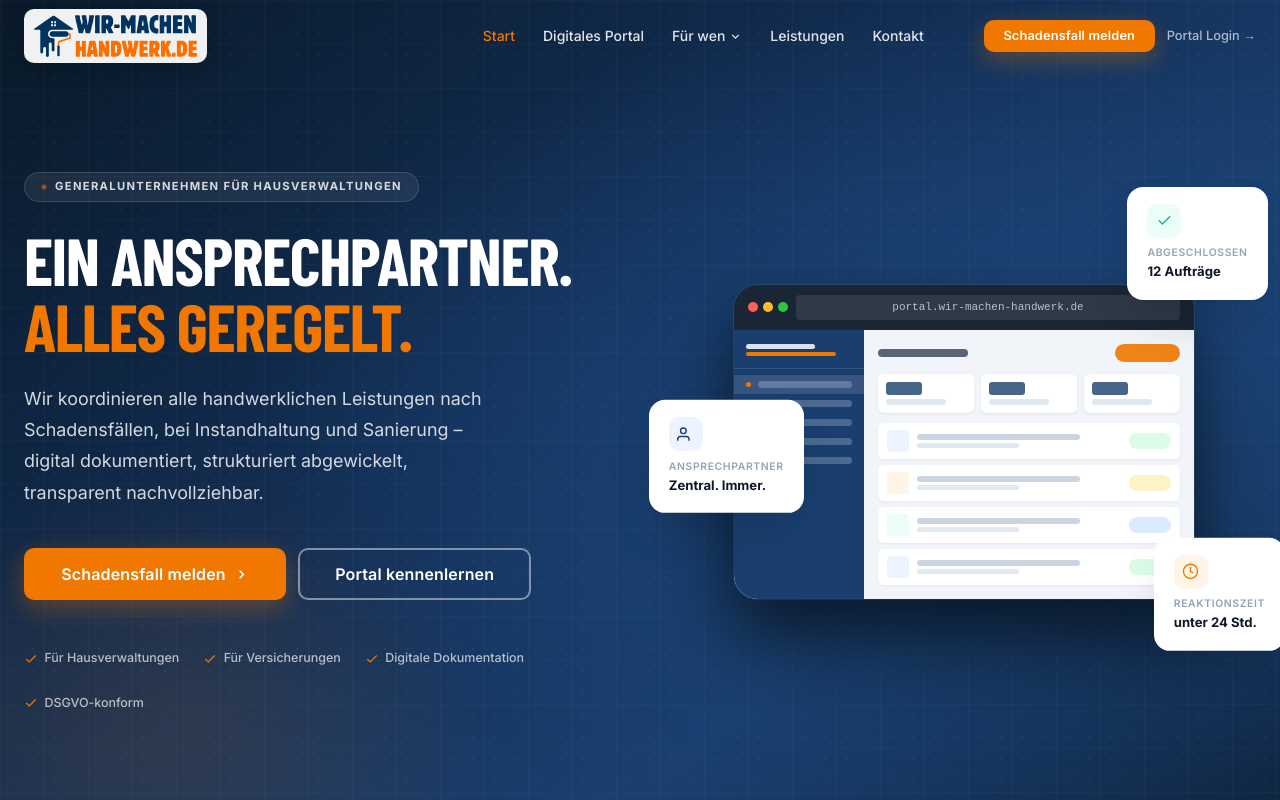
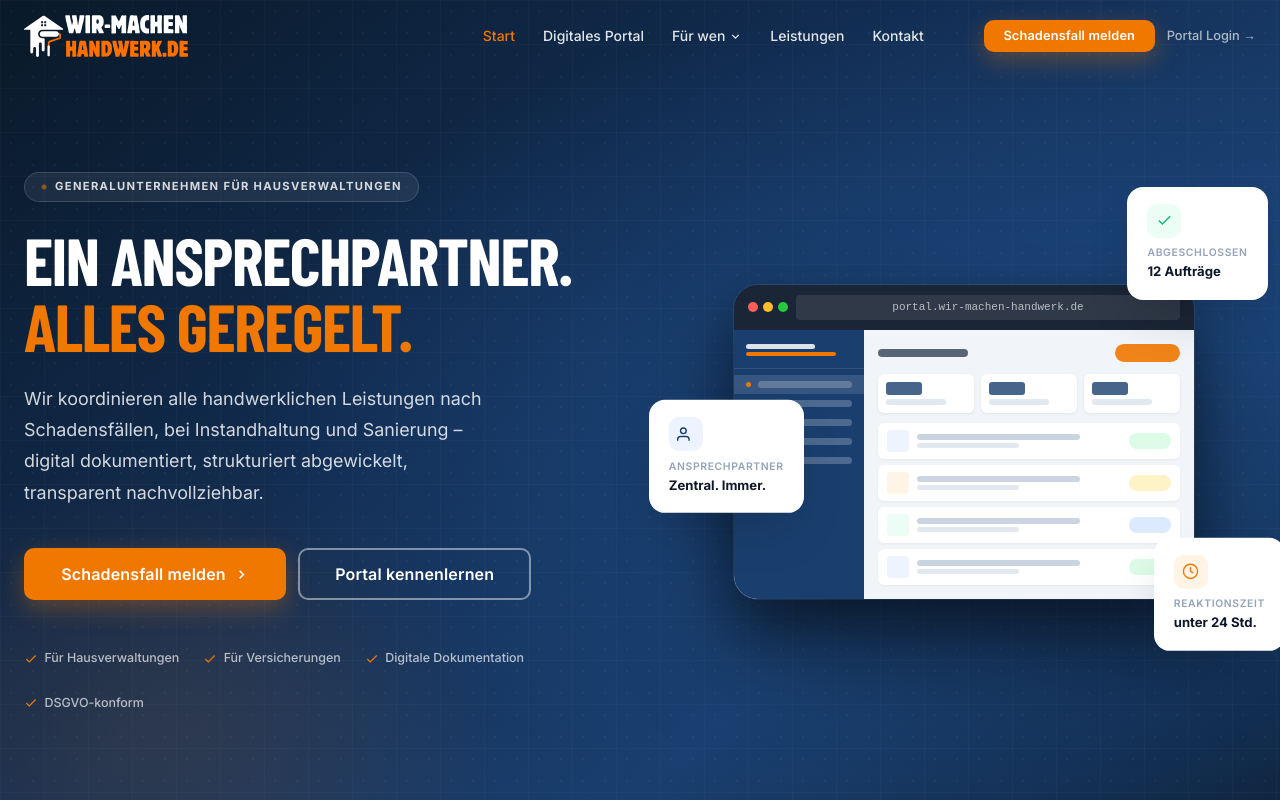
Before and after one commit to Kevba18/wir-machen-handwerk-webseite, a plain HTML site: page index.html in a window 1280 px wide. Shown: the top 800 px of the page. Drawn offline with nearby package versions, Linux system fonts and the light colour scheme; a web font is replaced by a local one.

Commit message:
Switch header logo on scroll

```diff
--- a/css/style.css
+++ b/css/style.css
@@ -195,15 +195,20 @@
 
 .nav__logo {
   display: flex; align-items: center; gap: 0.75rem; flex-shrink: 0;
-  padding: 0.36rem 0.58rem;
-  border-radius: var(--radius);
-  background: rgba(255,255,255,0.94);
-  box-shadow: 0 8px 22px rgba(0,0,0,0.12);
+  min-width:min(225px,42vw);
 }
 .nav__logo-icon { width: 40px; height: 40px; }
 .nav__logo-img  { height: 34px; width: auto; }
 .site-logo { display:block; width:auto; object-fit:contain; }
-.site-logo--nav { height:42px; max-width:min(225px,42vw); }
+.site-logo-stack { position:relative; display:block; width:min(225px,42vw); height:42px; }
+.site-logo--nav {
+  position:absolute; inset:0 auto auto 0;
+  height:42px; max-width:min(225px,42vw);
+  transition:opacity var(--transition);
+}
+.site-logo--light-bg { opacity:0; }
+.nav.scrolled .site-logo--dark-bg { opacity:0; }
+.nav.scrolled .site-logo--light-bg { opacity:1; }
 .nav__logo-text { display: flex; flex-direction: column; line-height: 1; }
 .nav__logo-top {
   font-family: var(--font-display); font-size: 0.9rem; font-weight: 900;
--- a/index.html
+++ b/index.html
@@ -14,7 +14,7 @@
 <nav class="nav" role="navigation" aria-label="Hauptnavigation">
   <div class="container nav__inner">
     <a href="/" class="nav__logo" aria-label="Wir machen Handwerk – zur Startseite">
-      <img src="/logo/wir-machen-handwerk%20logo%20farbe.svg" alt="Wir machen Handwerk" class="site-logo site-logo--nav">
+      <span class="site-logo-stack" aria-hidden="true"><img src="/logo/wir-machen-handwerk%20logo%20farbe%20wei%C3%9F.svg" alt="" class="site-logo site-logo--nav site-logo--dark-bg"><img src="/logo/wir-machen-handwerk%20logo%20farbe.svg" alt="" class="site-logo site-logo--nav site-logo--light-bg"></span>
     </a>
     <ul class="nav__links" role="list">
       <li><a href="/" class="active">Start</a></li>
```
Also changed, not shown: badsanierung/index.html (+1 -1 lines), bodenlegen/index.html (+1 -1 lines), digitales-portal/index.html (+1 -1 lines), estricharbeiten/index.html (+1 -1 lines), fliesenlegen/index.html (+1 -1 lines), fuer-handwerker/index.html (+1 -1 lines), fuer-hausverwaltungen/index.html (+1 -1 lines), fuer-sachverstaendige/index.html (+1 -1 lines), fuer-versicherungen/index.html (+1 -1 lines), impressum/index.html (+1 -1 lines), kontakt/index.html (+1 -1 lines), leistungen/index.html (+1 -1 lines), malerarbeiten/index.html (+1 -1 lines), schadensmeldung/index.html (+1 -1 lines), 3 more files.
